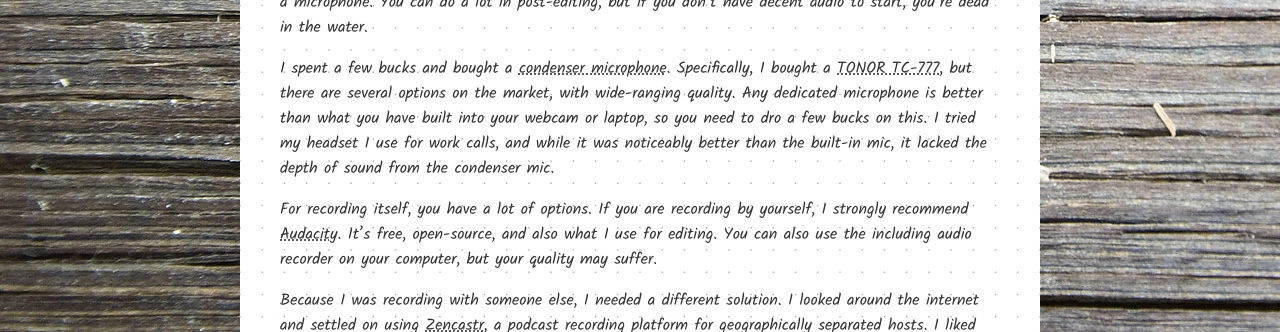
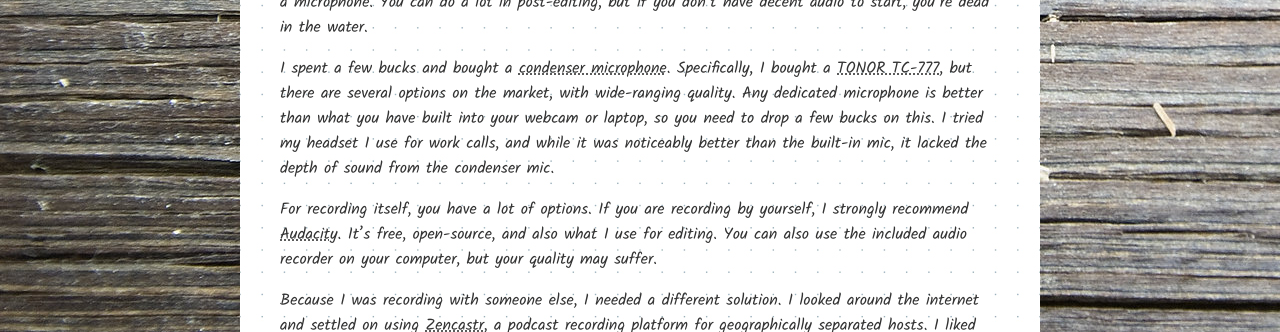
Before and after one commit to thebuda/thebuda.github.io, a Jekyll site: the page built from _projects/Podcast Making.md, in a window 1280 px wide and 900 px high, scrolled down 754 px. Shown: the part 204-536 px from the top of the window. Built offline with Jekyll 4.4.1, drawn with Linux system fonts in a browser that asks for light colours; comment, search, counter and statistics services are not loaded; some of the changed text lies outside the part shown.

Commit message:
Update Podcast Making.md

```diff
--- a/_projects/Podcast Making.md
+++ b/_projects/Podcast Making.md
@@ -22,9 +22,9 @@
 
 The first step to a podcast is, of course, recording.  Everything starts with quality audio captured through a microphone.  You can do a lot in post-editing, but if you don't have decent audio to start, you're dead in the water.
 
-I spent a few bucks and bought a [condenser microphone](https://www.neumann.com/homestudio/en/what-is-a-condenser-microphone). Specifically, I bought a [TONOR TC-777](https://amzn.to/3dSv0PW), but there are several options on the market, with wide-ranging quality.  Any dedicated microphone is better than what you have built into your webcam or laptop, so you need to dro a few bucks on this.  I tried my headset I use for work calls, and while it was noticeably better than the built-in mic, it lacked the depth of sound from the condenser mic.
+I spent a few bucks and bought a [condenser microphone](https://www.neumann.com/homestudio/en/what-is-a-condenser-microphone). Specifically, I bought a [TONOR TC-777](https://amzn.to/3dSv0PW), but there are several options on the market, with wide-ranging quality.  Any dedicated microphone is better than what you have built into your webcam or laptop, so you need to drop a few bucks on this.  I tried my headset I use for work calls, and while it was noticeably better than the built-in mic, it lacked the depth of sound from the condenser mic.
 
-For recording itself, you have a lot of options.  If you are recording by yourself, I strongly recommend [Audacity](https://www.audacityteam.org/).  It's free, open-source, and also what I use for editing.  You can also use the including audio recorder on your computer, but your quality may suffer.
+For recording itself, you have a lot of options.  If you are recording by yourself, I strongly recommend [Audacity](https://www.audacityteam.org/).  It's free, open-source, and also what I use for editing.  You can also use the included audio recorder on your computer, but your quality may suffer.
 
 Because I was recording with someone else, I needed a different solution.  I looked around the internet and settled on using [Zencastr](https://zencastr.com/), a podcast recording platform for geographically separated hosts.  I liked Zencastr for three reasons: 1) It was free, 2) it was simple, 3) it recorded locally, and then uploaded separate audio files for each person.  While you can use Skype or Zoom to record audio, you get a single file, so you can't adjust the speakers individually.  With separate files, you can remove coughs or background noise without affecting the speaker. After recording, files can be downloaded and/or automatically uploaded to a cloud storage site (I use Google Drive).
 
```
Also changed, not shown: other parts of _projects/Podcast Making.md (+1 -1 lines).
